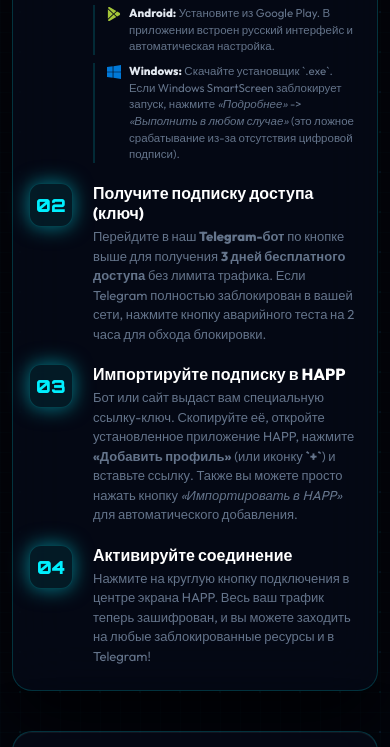
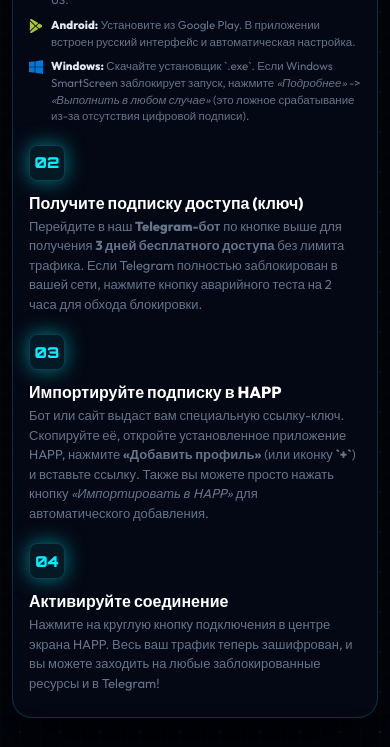
Before and after one commit to xpn-shield/xpn-shield.github.io, a plain HTML site: page index.html in a window 390 px wide. Shown: the part 2848-3595 px from the top of the page. Drawn offline with Linux system fonts and the light colour scheme; no server answers.

Commit message:
Update step items on mobile to stack vertically, align step content to left edge, and remove platform tips left border

```diff
--- a/index.html
+++ b/index.html
@@ -1068,6 +1068,21 @@
             }
             .download-sub {
                 font-size: 9px;
+            }
+            .step-item {
+                flex-direction: column;
+                gap: 12px;
+                align-items: stretch;
+            }
+            .step-number {
+                width: 36px;
+                height: 36px;
+                font-size: 15px;
+                border-radius: 8px;
+            }
+            .platform-tip {
+                border-left: none;
+                padding-left: 0;
             }
         }
 
```
